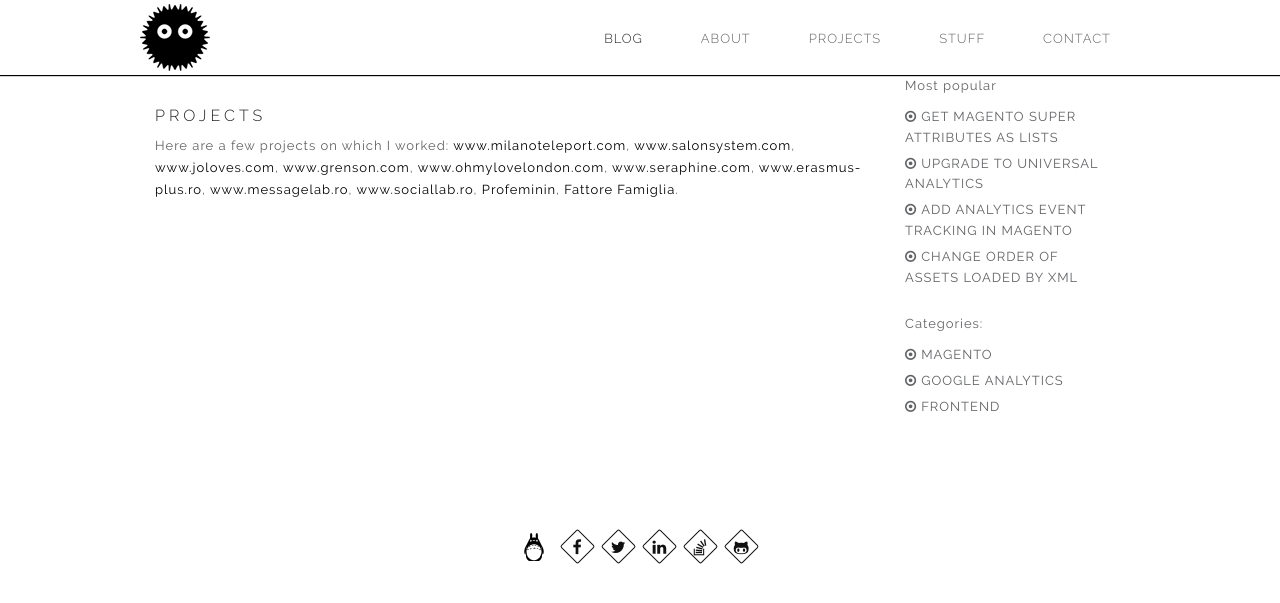
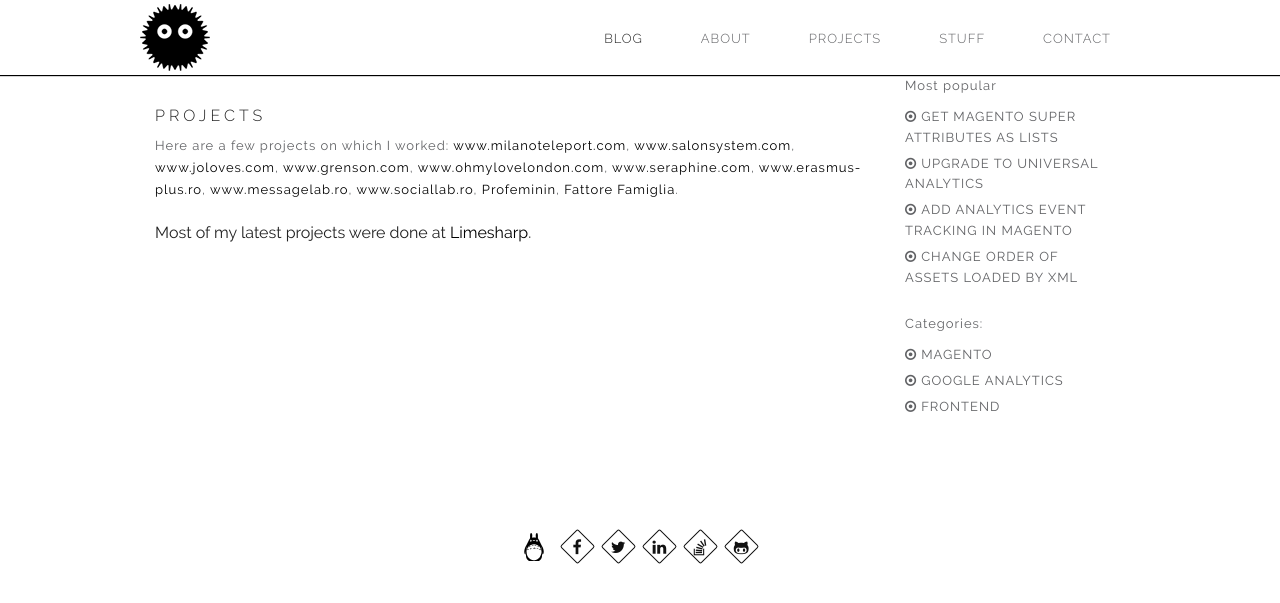
Before and after one commit to ClaudiuCreanga/ClaudiuCreanga.github.io, a Jekyll site: the page built from projects.html, in a window 1280 px wide. Shown: the top 603 px of the page. Built offline with Jekyll 4.4.1, drawn with Linux system fonts in a browser that asks for light colours; nearby versions of some CDN libraries.

Commit message:
add limesharp to projects

```diff
--- a/_includes/projects.html
+++ b/_includes/projects.html
@@ -1 +1 @@
-<p>Here are a few projects on which I worked: <a href="http://milanoteleport.com/" target="_blank">www.milanoteleport.com</a>, <a href="http://www.salonsystem.com/" target="_blank">www.salonsystem.com</a>,  <a href="http://www.joloves.com/" target="_blank">www.joloves.com</a>,  <a href="http://www.grenson.com/" target="_blank">www.grenson.com</a>, <a href="http://ohmylovelondon.com/" target="_blank">www.ohmylovelondon.com</a>, <a href="http://www.seraphine.com/" rel="nofollow" target="_blank">www.seraphine.com</a>, <a href="http://erasmus-plus.ro" target="_blank">www.erasmus-plus.ro</a>, <a href="http://www.messagelab.ro/" target="_blank">www.messagelab.ro</a>, <a href="http://www.sociallab.ro/" target="_blank">www.sociallab.ro</a>, <a href="http://profeminin.ro/" target="_blank">Profeminin</a>, <a href="http://fattorefamiglia.com/" target="_blank">Fattore Famiglia</a>.</p>
+<p>Here are a few projects on which I worked: <a href="http://milanoteleport.com/" target="_blank">www.milanoteleport.com</a>, <a href="http://www.salonsystem.com/" target="_blank">www.salonsystem.com</a>,  <a href="http://www.joloves.com/" target="_blank">www.joloves.com</a>,  <a href="http://www.grenson.com/" target="_blank">www.grenson.com</a>, <a href="http://ohmylovelondon.com/" target="_blank">www.ohmylovelondon.com</a>, <a href="http://www.seraphine.com/" rel="nofollow" target="_blank">www.seraphine.com</a>, <a href="http://erasmus-plus.ro" target="_blank">www.erasmus-plus.ro</a>, <a href="http://www.messagelab.ro/" target="_blank">www.messagelab.ro</a>, <a href="http://www.sociallab.ro/" target="_blank">www.sociallab.ro</a>, <a href="http://profeminin.ro/" target="_blank">Profeminin</a>, <a href="http://fattorefamiglia.com/" target="_blank">Fattore Famiglia</a>.</p> Most of my latest projects were done at  <a href="http://limesharp.net" target="_blank">Limesharp</a>.
```
